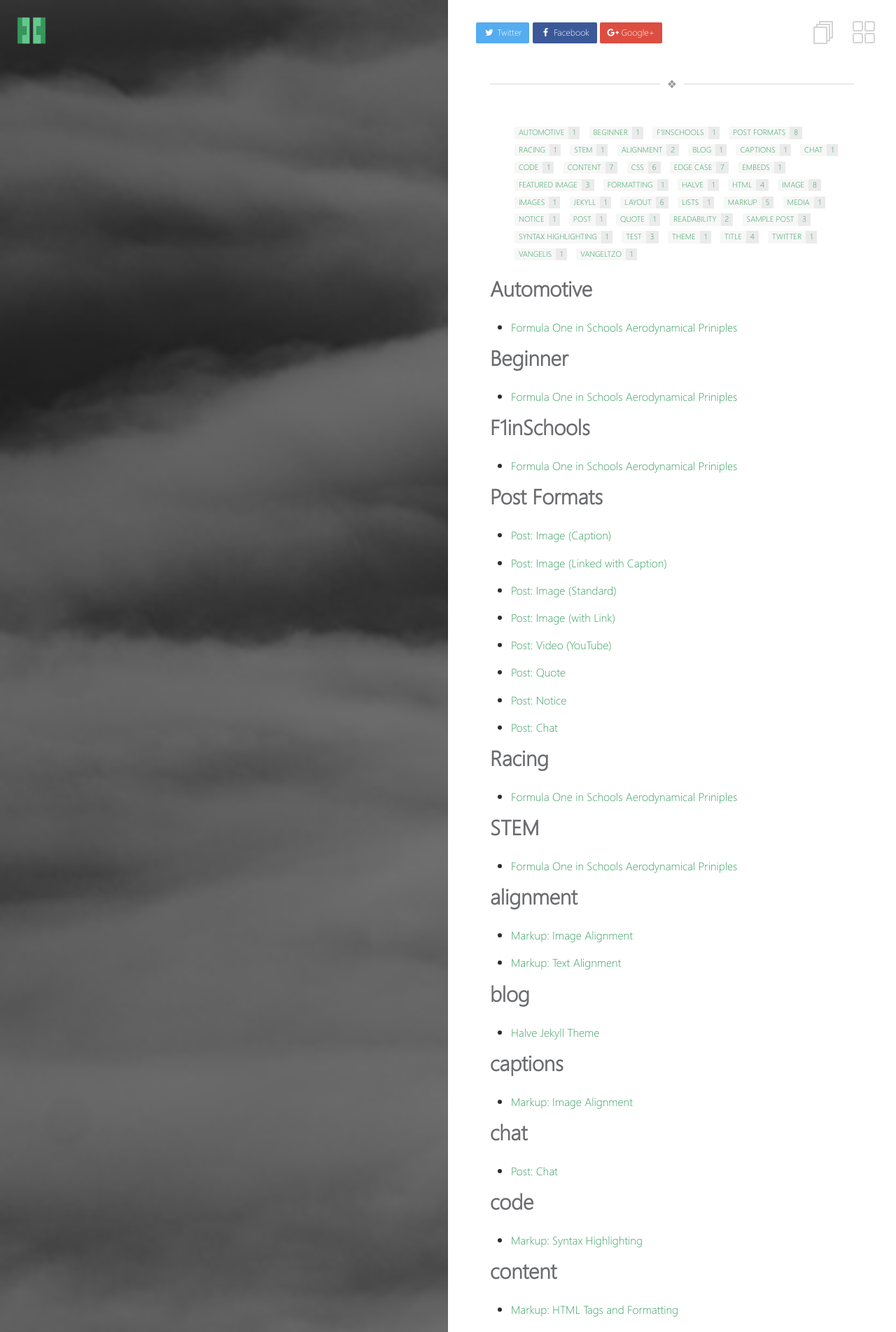
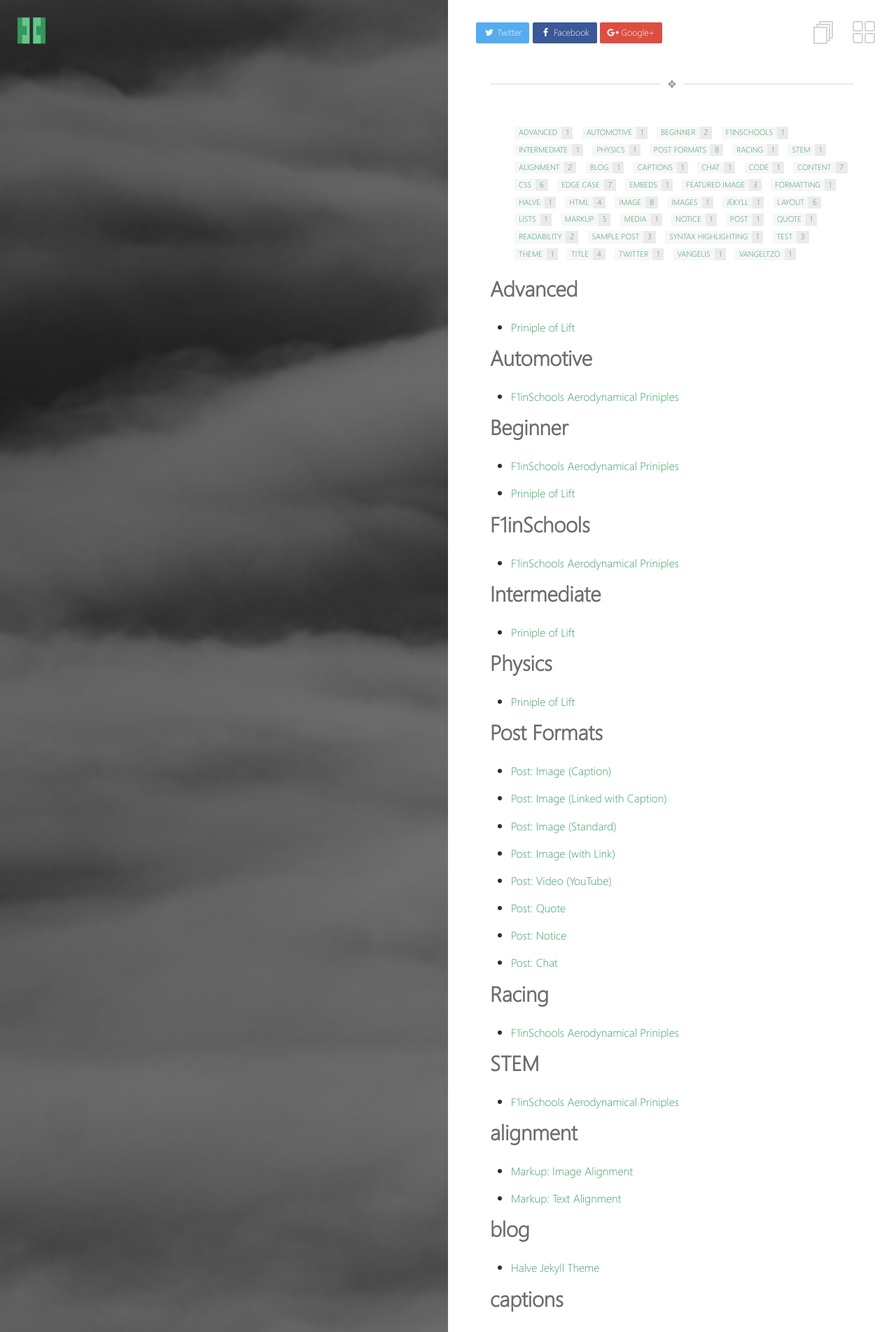
Before and after one commit to EXYZED/AerodynamicalCollective, a Jekyll site: the page built from _pages/tags.md, in a window 1280 px wide. Shown: the top 1904 px of the page at 70% size. Built offline with Jekyll 4.4.1, drawn with Linux system fonts in a browser that asks for light colours; some of the changed lines change nothing that is shown; some of the changed text lies outside the part shown.

Commit message:
Add content

```diff
--- /dev/null
+++ b/_posts/2019-06-01-Principles-of-Lift.md
@@ -0,0 +1,30 @@
+---
+layout: post
+title:  "Priniple of Lift"
+date:   2019-06-01
+excerpt: "A statement and evaluation of different lift theories."
+tag:
+- Physics
+- Beginner
+- Intermediate
+- Advanced
+---
+
+<center> This article is segmented into different levels of knowledge as indicated by a <b>bar of colour</b> at headers.<center>
+![DifficultyIndicator](https://img.shields.io/badge/Level-Beginner-brightgreen.svg?style=for-the-badge) ![DifficultyIndicator](https://img.shields.io/badge/Level-Intermediate-yellow.svg?style=for-the-badge) ![DifficultyIndicator](https://img.shields.io/badge/Level-Advanced-red.svg?style=for-the-badge)
+
+## What is lift?
+
+![](https://img.shields.io/badge/Level-Beginner-brightgreen.svg)
+
+## What causes lift?
+
+## Forces on a Aircraft
+
+## Vector components of lift
+# <center><b></b> is a stylish, two-column jekyll theme.</center><br>
+
+
+![DifficultyIndicator](https://img.shields.io/badge/Level-Beginner-brightgreen.svg?style=for-the-badge)
+![DifficultyIndicator](https://img.shields.io/badge/Level-Intermediate-yellow.svg?style=for-the-badge)
+![DifficultyIndicator](https://img.shields.io/badge/Level-Advanced-red.svg?style=for-the-badge)
--- a/_posts/2019-06-01-formula-one-in-schools-aerodynamical-principles.md
+++ b/_posts/2019-06-01-formula-one-in-schools-aerodynamical-principles.md
@@ -1,6 +1,6 @@
 ---
 layout: post
-title:  "Formula One in Schools Aerodynamical Priniples"
+title:  "F1inSchools Aerodynamical Priniples"
 date:   2019-06-01
 excerpt: "Cohesive guide to F1inSchools Aerodynamics."
 tag:
@@ -12,3 +12,14 @@ tag:
 ---
 
 ![McLarenHondaFN](https://maxf1.net/wp-content/uploads/2017/02/McLaren-MCL32-nose-front-wing-Foto-XPB-850x491.jpg?x78659){: .align-center}
+
+## Setting Context
+
+In Formula One Aerodynamics - most aerodynamic devices focus on the efficient delivery of downforce for the vehicle to attack turns with speed and control. With downforce, drag co-exists as a consequence.
+
+In F1inSchools, the turning aspect of racing no longer exists. Cars will travel down a straight track at high speeds. Alternatively, this is known as a rocket-powered drag race. Many of these aerodynamical devices in Formula One cars are not required and may slow your vehicle down.
+
+Although there are many other principles that allow a car to travel fast and first, this article will **mainly** focus on the __aerodynamical__ aspects of F1inSchools racing and may briefly reference other properties.
+
+
+# WIP
```
